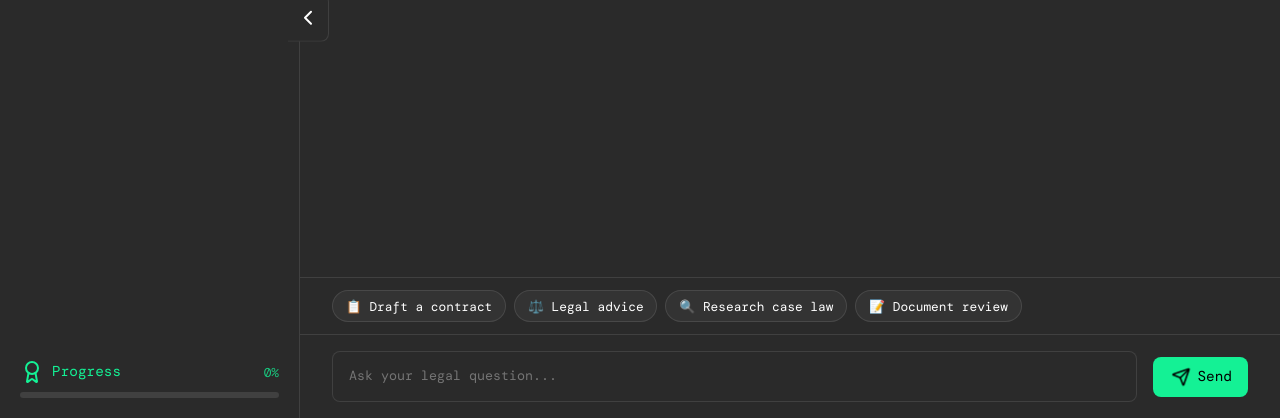
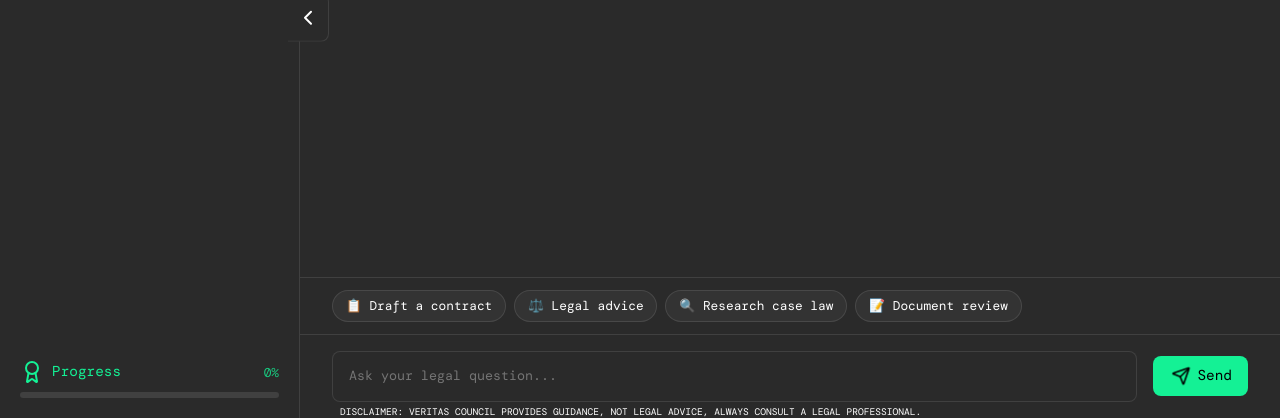
Before and after one commit to RushNRX/veratis-council, a Flask app: template templates/custom_interface.html in a window 1280 px wide. Shown: the part 382-800 px from the top of the page. Run offline with Flask 3, Linux system fonts and the light colour scheme; the template is opened without the code that fills it, so the values that code supplies are empty; some libraries are stand-ins or nearby versions; some web fonts are replaced.

Commit message:
html page now contains disclaimer to consult adviser at all times

```diff
--- a/templates/custom_interface.html
+++ b/templates/custom_interface.html
@@ -108,6 +108,7 @@
         display: flex;
   align-items: center;
   gap: 1rem;
+  padding-bottom: 0.2rem !important;
       }
 
       .chat-input input {
@@ -1117,6 +1118,7 @@ li {
           <span>Send</span>
         </button>
       </div>
+      <div><p style="font-size: 0.6rem; padding-left: 2.5rem; background: var(--secondary-dark-darker);">DISCLAIMER: VERITAS COUNCIL PROVIDES GUIDANCE, NOT LEGAL ADVICE, ALWAYS CONSULT A LEGAL PROFESSIONAL.</p></div>
     </div>
     <!-- MODAL START -->
     <div id="settingsModal" class="modal">
```
Also changed, not shown: preview/defaultchips.png (added), preview/examplechat.png (added), preview/intro.png (added), preview/landingchat.png (added), preview/legalresources.png (added), preview/personality.png (added), preview/progress.png (added).
